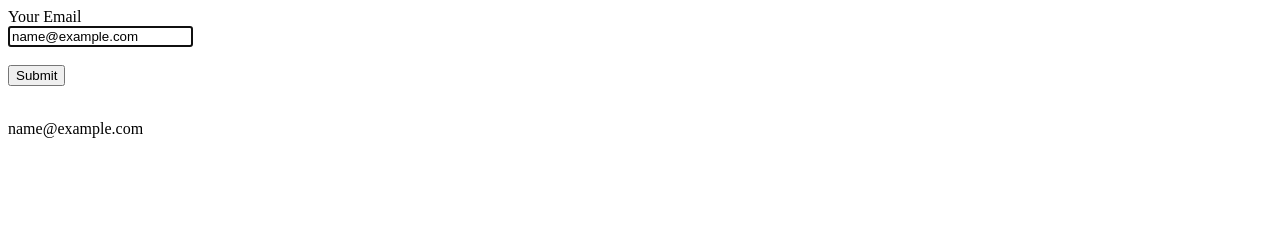
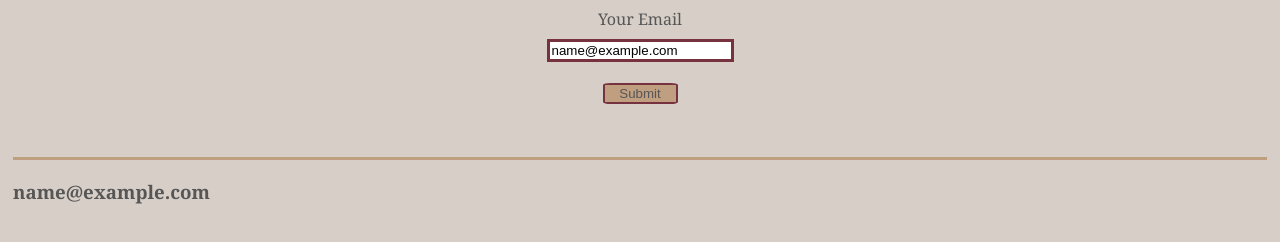
Before and after one commit to Ponkshark/JavaScriptArray, a plain HTML site: page index.html in a window 1280 px wide. Both pictures are taken after typing "name@example.com" into the empty fields and a click on the button "Submit". Drawn offline with Linux system fonts and the light colour scheme; no server answers.

Commit message:
- Added the stylesheet, and styled the webpage

```diff
--- a/index.html
+++ b/index.html
@@ -1,5 +1,6 @@
 <html lang="en">
 <head>
+    <link rel="stylesheet" href="styles.css">
     <script type="text/javascript" src="jquery-3.6.1.min.js"></script>
 </head>
 <body>
@@ -9,7 +10,7 @@
         <div class="contact-cont">
             <form name="contactForm" id="contactFormId">
                 <span class="contact-item">
-                    <label for="youremail" class="contact-label" id="required">Your Email</label><br>
+                    <span id="test"><label for="youremail" class="contact-label" id="required">Your Email</label><br></span>
                     <input type="text" id="youremail" name="youremail"><br><br>
                 </span>
                 <span class="sub-item">
--- a/js/main.js
+++ b/js/main.js
@@ -9,7 +9,7 @@ let i = 0;
 function getImage() {
   fetch(randImage).then(response => {
     imgUrl = response.url;
-    document.getElementById("img-cont").innerHTML = `<img src=${imgUrl} id='randPicId' alt='a random image'>`
+    document.getElementById("img-cont").innerHTML = `<div id="center-img"><img src=${imgUrl} id='randPicId' alt='a random image'></div>`
   })
 }
 
@@ -61,10 +61,10 @@ function generateTable(){
   for (var i = 0; i < myArray.length; i++){
     if (myArray[i].includes("https://") === false){
       document.getElementById("row").innerHTML += `<br>`;
-      document.getElementById("row").innerHTML += `${myArray[i]}`;
+      document.getElementById("row").innerHTML += `<div id="row-title"><h3>${myArray[i]}</h3></div>`;
     }
     else {
-      document.getElementById("row").innerHTML += `<img src="${myArray[i]}"></img>`;
+      document.getElementById("row").innerHTML += `<div id="row-item"><img src="${myArray[i]}"></img></div>`;
     }
   }
 }
--- /dev/null
+++ b/styles.css
@@ -0,0 +1,66 @@
+body {
+    background-color: #d7cec7;
+    font-family: Georgia, serif;
+    color: #565656;
+}
+
+img {
+    outline: 5px solid #76323f;
+    border-radius: 5%;
+    outline-offset: -5px;
+    margin-bottom: 10px;
+}
+
+button {
+    background-color: #c09f80;
+    color: #565656;
+    border: 2px solid #76323f;
+    border-radius: 10%;
+    width: 75px;
+}
+
+button:hover {
+    background-image: linear-gradient(rgb(0 0 0/10%) 0 0);
+    cursor: pointer;
+}
+
+input {
+    margin-top: 10px;
+    border-color: #76323f;
+    border-style: solid;
+}
+
+input:focus-visible {
+    outline: 1px solid #76323f;
+}
+
+#center-img {
+    display: flex;
+    justify-content: center;
+    align-items: center;
+    text-align: center;
+    margin-top: 10px;
+}
+
+#contact-id {
+    display: flex;
+    justify-content: center;
+    align-items: center;
+    text-align: center;
+    margin-top: 5px;
+}
+
+
+
+
+#row-title {
+    margin: 5px;
+    border-top: 3px solid #c09f80;
+    margin-top: 15px;
+}
+
+#row-item {
+    width: 200px;
+    display: inline-block;
+    margin: 5px;
+}
```
